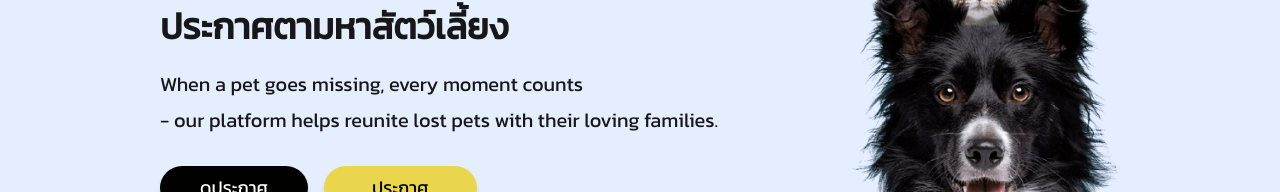
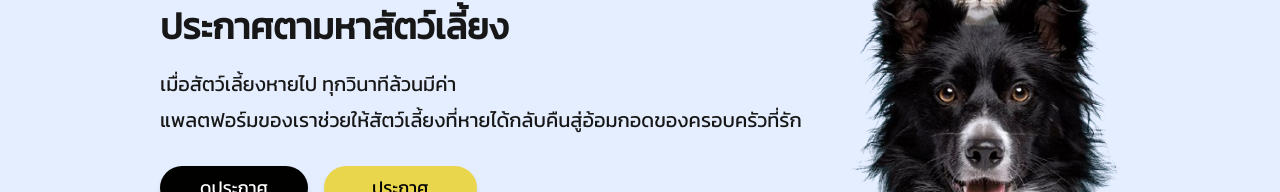
Before and after one commit to omega1234az/taily-community, a Next.js app: page /home in a window 1280 px wide. Shown: the part 238-430 px from the top of the page. Built offline with nearby package versions, Linux system fonts and the light colour scheme; no server answers; the database is empty.

Commit message:
UI Change Caption

```diff
--- a/app/(user)/home/page.tsx
+++ b/app/(user)/home/page.tsx
@@ -322,10 +322,10 @@ export default function PetSearchHome() {
               ประกาศตามหาสัตว์เลี้ยง
             </h1>
             <p className="2xl:text-2xl xl:text-xl lg:text-lg md:text-md sm:text-sm text-xs pb-2">
-              When a pet goes missing, every moment counts
+              เมื่อสัตว์เลี้ยงหายไป ทุกวินาทีล้วนมีค่า
             </p>
             <p className="2xl:text-2xl xl:text-xl lg:text-lg md:text-md sm:text-sm text-xs pb-2">
-              - our platform helps reunite lost pets with their loving families.
+              แพลตฟอร์มของเราช่วยให้สัตว์เลี้ยงที่หายได้กลับคืนสู่อ้อมกอดของครอบครัวที่รัก
             </p>
             <div className="flex gap-4 sm:mt-4 lg:mt-6 mt-2">
               <button
```
